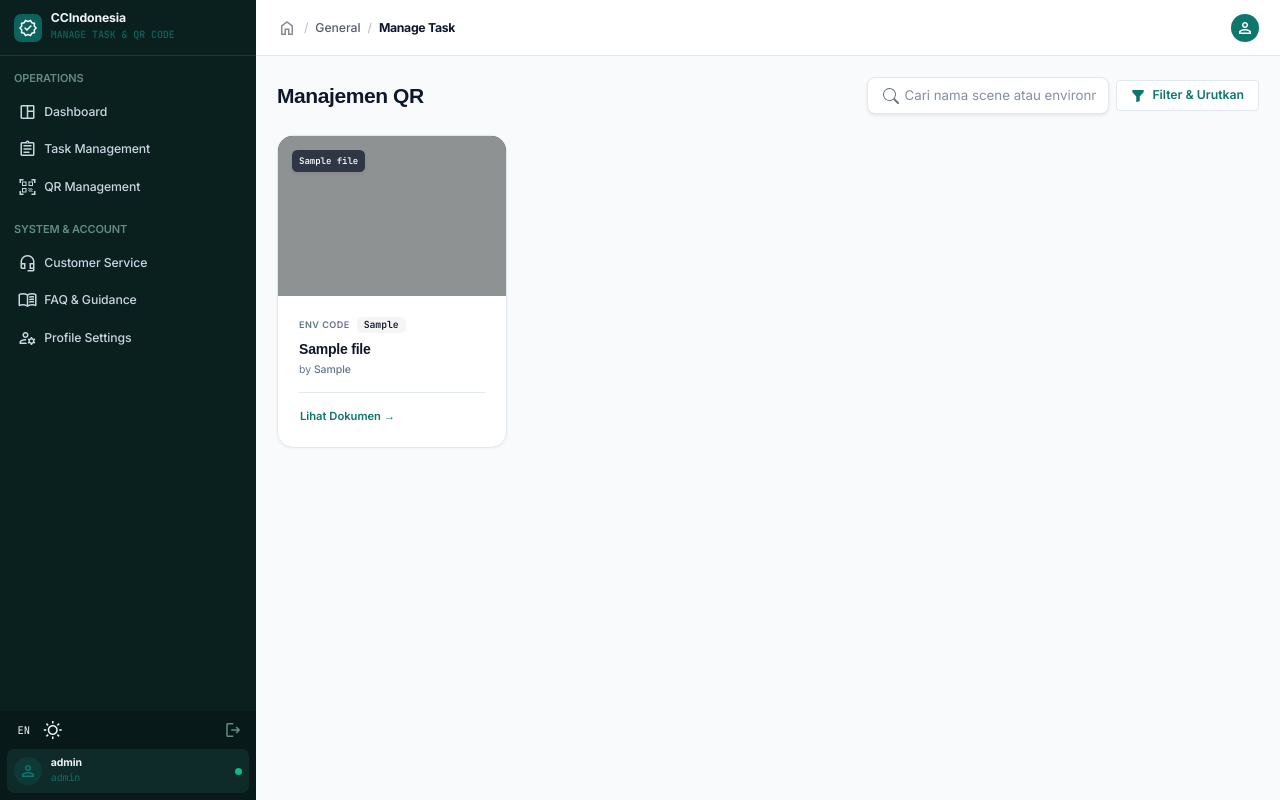
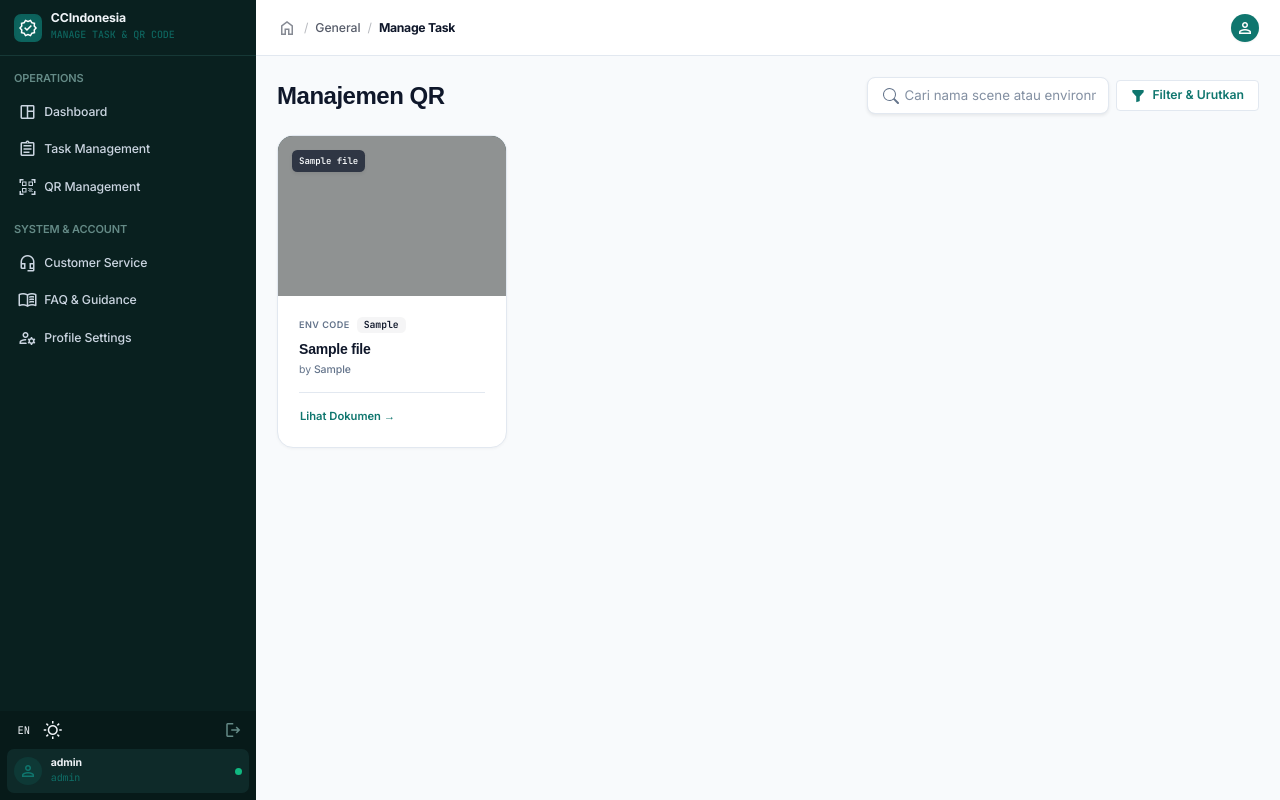
Before and after one commit to farishafizhanrahmat33/Sistem-Informasi-Manajemen-Task-Quality-Control-, a Python web app: template templates/qr_management.html in a window 1280 px wide. Run offline with Jinja, Linux system fonts and the light colour scheme; the template is opened without the code that fills it: most values are stand-ins (such as "Sample title", 1, 10 or a date in 2020); some libraries are stand-ins or nearby versions; grey boxes are pictures that could not be loaded.

Commit message:
change the text size for the title

```diff
--- a/templates/dashboard.html
+++ b/templates/dashboard.html
@@ -151,7 +151,7 @@
             <!-- HEADER DASHBOARD -->
             <div class="flex flex-col md:flex-row md:items-end justify-between gap-6 pb-2">
                 <div class="flex flex-col gap-1.5">
-                    <h1 class="title-main text-[28px] sm:text-[32px] text-on-surface">
+                    <h1 class="title-main text-[22px] sm:text-[24px] text-on-surface">
                         {{ _('Dashboard Monitoring Task') }}
                     </h1>
 
--- a/templates/index.html
+++ b/templates/index.html
@@ -41,7 +41,7 @@
             <div>
                 <div class="tm-title-row">
                     <!-- Menggunakan clamp agar ukurannya otomatis berskala mulus dari 28px ke 32px persis seperti di Dashboard -->
-                    <h1 class="title-main text-on-surface mb-0" style="font-size: clamp(28px, 2.5vw, 32px); font-weight: 600;">
+                    <h1 class="title-main text-on-surface mb-0" style="font-size: clamp(22px, 2.5vw, 24px); font-weight: 600;">
                         {{ _('Manajemen Task') }}
                     </h1>
                 </div>
--- a/templates/qr_management.html
+++ b/templates/qr_management.html
@@ -32,8 +32,13 @@
 
         <!-- HEADER SECTION -->
         <div class="d-flex flex-column flex-lg-row align-items-lg-center justify-content-between gap-4 mb-4">
-            <div class="d-flex align-items-center gap-3">
-                <h2 class="fw-bold mb-0 tracking-tight" style="font-size: 1.5rem; color: var(--text-main);">{{ _('Manajemen QR') }}</h2>
+            <div>
+                <div class="tm-title-row">
+                    <!-- Menggunakan clamp agar ukurannya otomatis berskala mulus dari 28px ke 32px persis seperti Manajemen Task -->
+                    <h1 class="title-main text-on-surface mb-0" style="font-size: clamp(22px, 2.5vw, 24px); font-weight: 600;">
+                        {{ _('Manajemen QR') }}
+                    </h1>
+                </div>
             </div>
 
             <div class="d-flex flex-wrap align-items-center gap-2">
```
